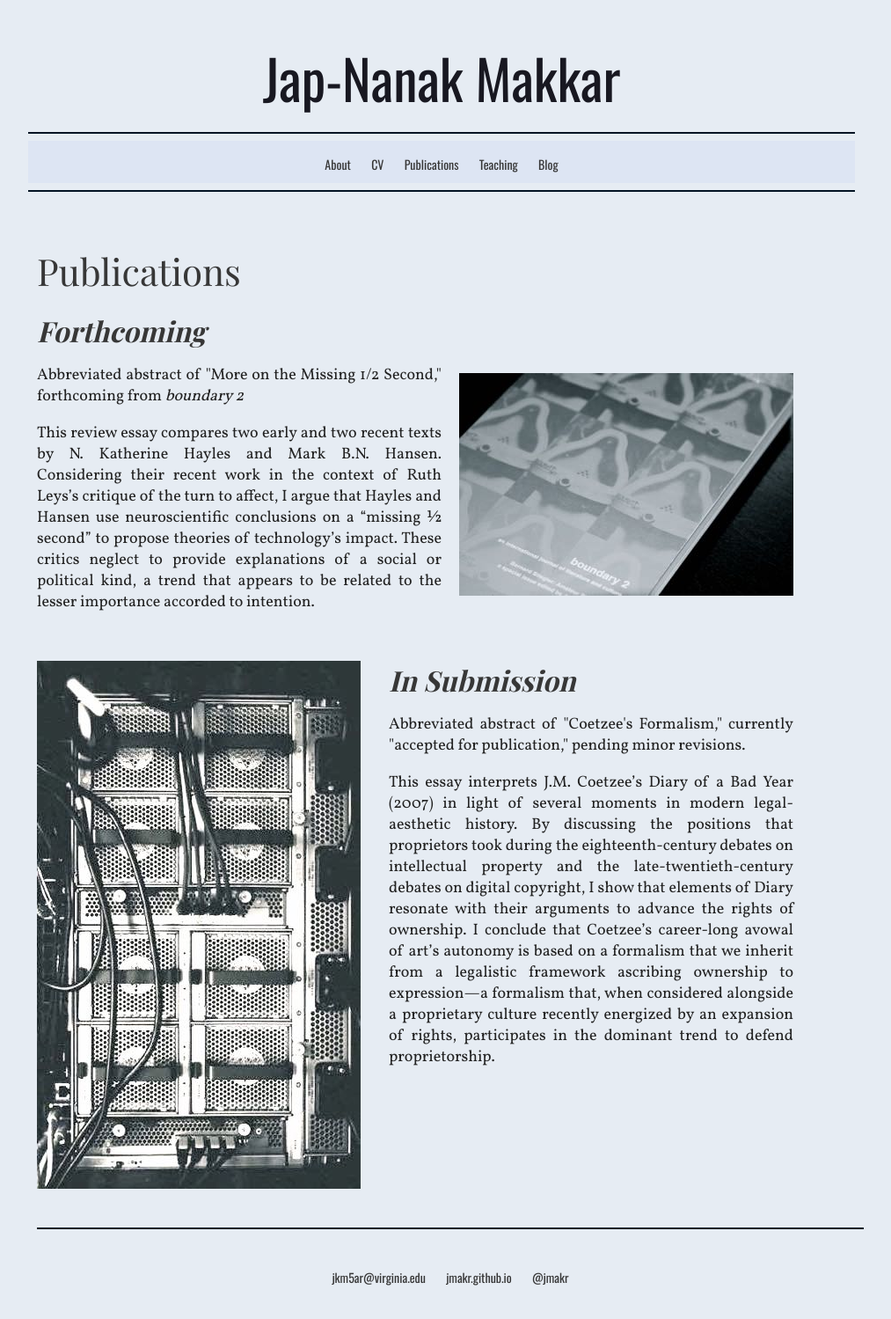
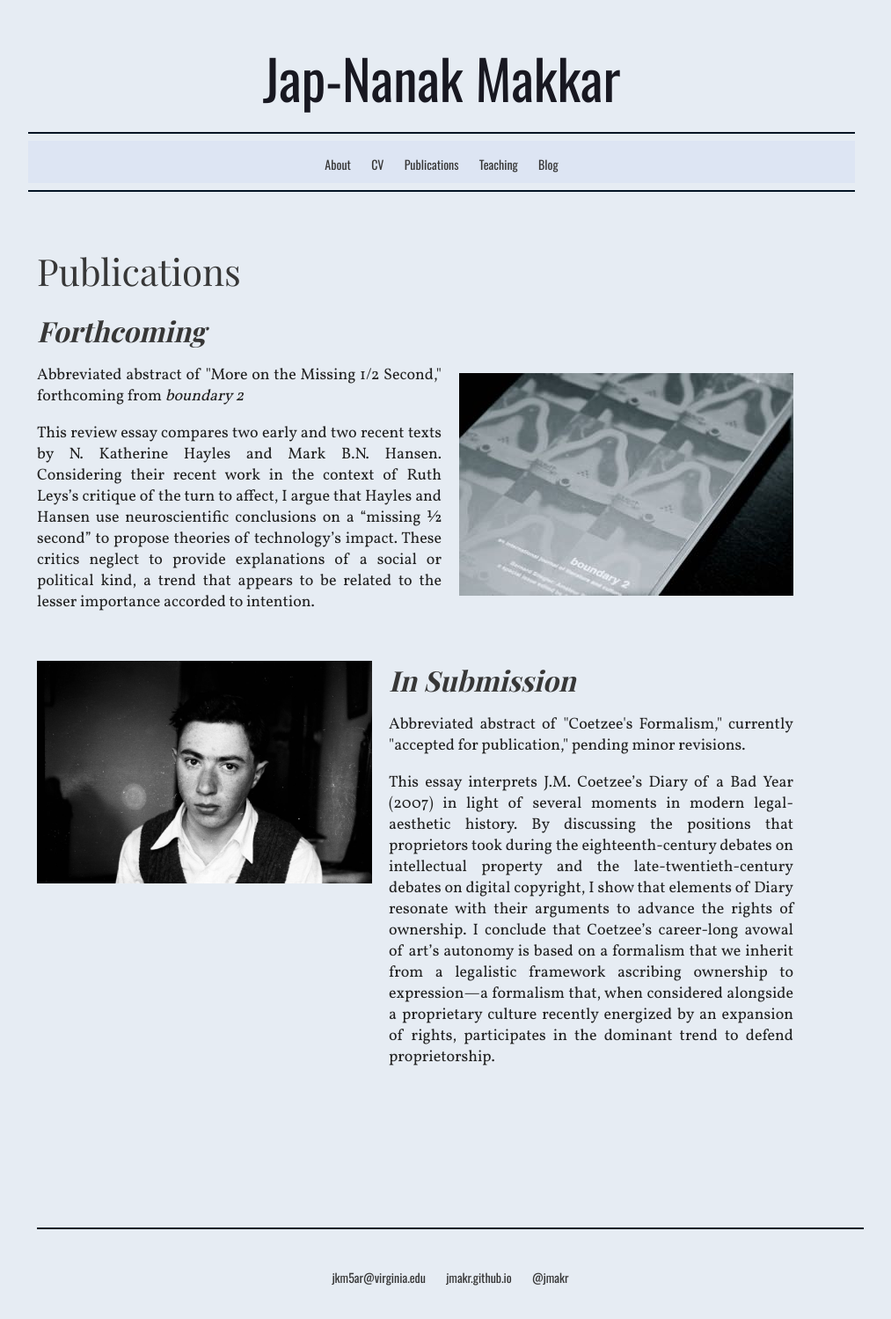
Before and after one commit to jmakr/jmakr.github.io, a Jekyll site: the page built from publications/index.html, in a window 1280 px wide. Shown: the whole page at 88% size, without its empty margins (138-1151 px from the left). Built offline with Jekyll 4.4.1, drawn with Linux system fonts in a browser that asks for light colours; some web fonts are replaced.

Commit message:
Update index.html

```diff
--- a/publications/index.html
+++ b/publications/index.html
@@ -53,8 +53,8 @@ title: Publications
 
  <div id="radioimg" class="article grid_5">
 	<div class="radioimg2">
-	<div style="width:368;">
-	<img src="Publicationsphoto5.jpg" height="600" width="368"/>
+	<div style="width:381;">
+	<img src="youngcoetzee.jpg" height="253" width="381"/>
 	</div>
 	</div>
 </div>
```
